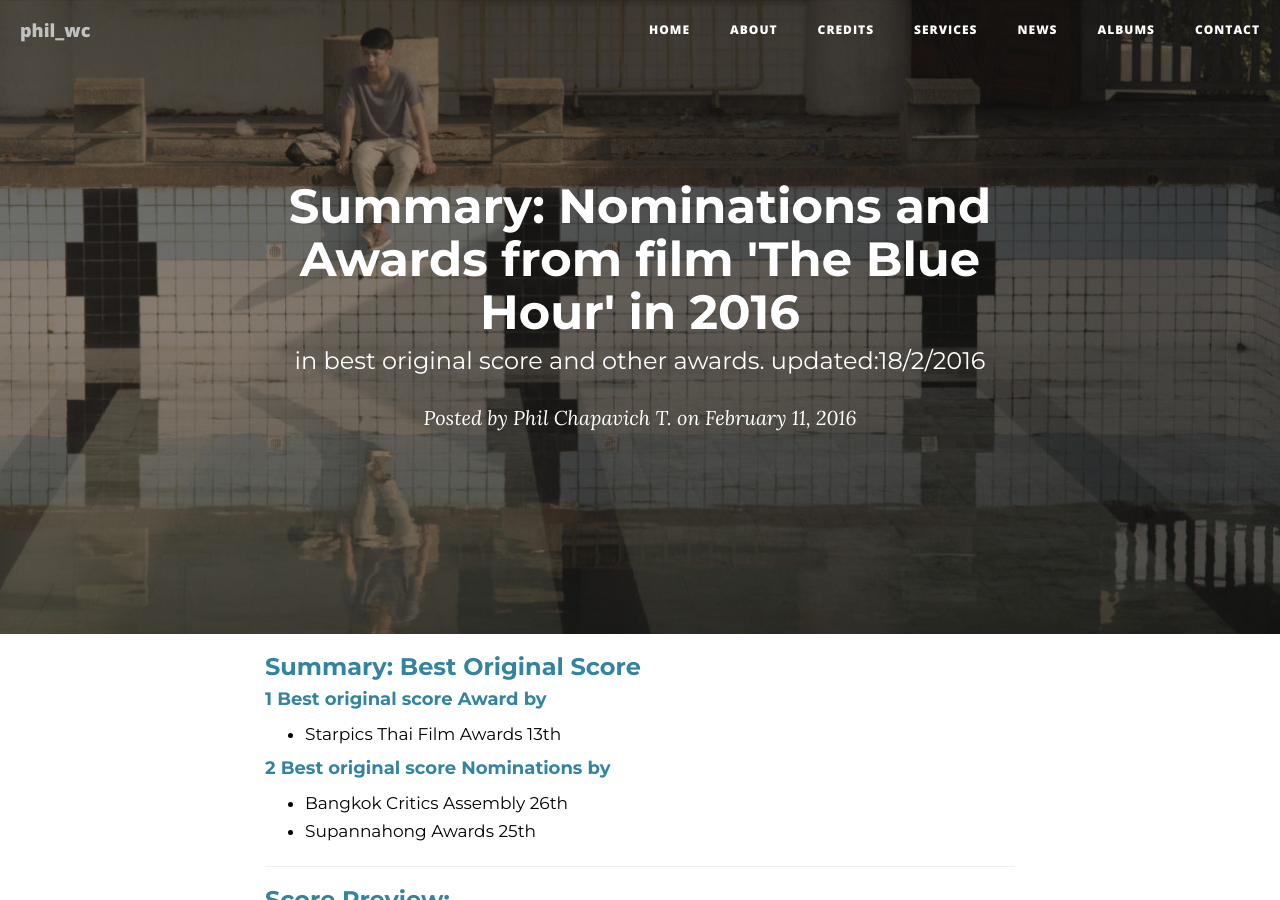
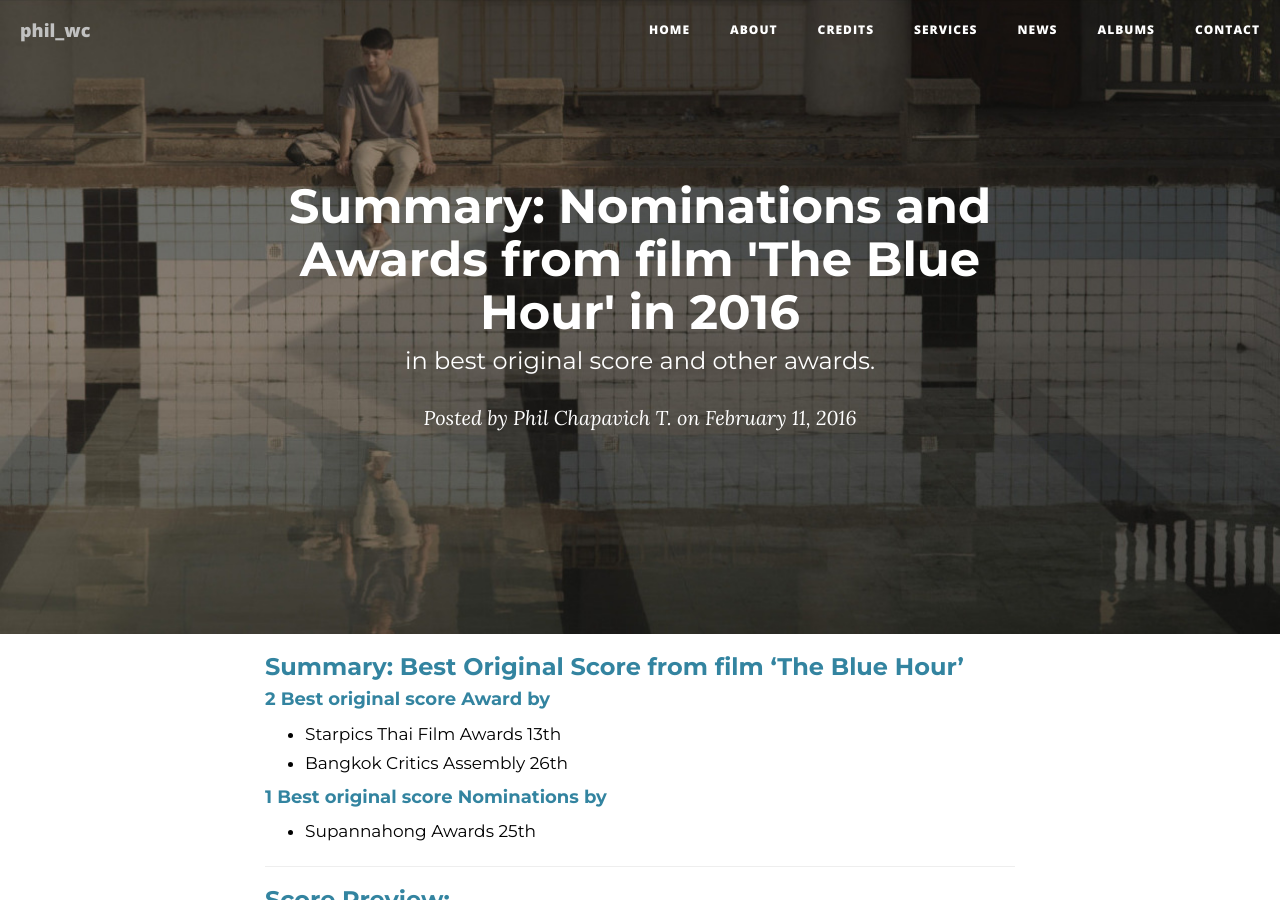
Before and after one commit to phil-wc/phil-wc.github.io, a Jekyll site: the page built from _posts/2016-02-11-nominated.markdown, in a window 1280 px wide and 900 px high. Built offline with Jekyll 4.4.1, drawn with Linux system fonts in a browser that asks for light colours; nearby versions of some CDN libraries; comment, search, counter and statistics services are not loaded.

Commit message:
award update

```diff
--- a/_includes/home/thebluehour.html
+++ b/_includes/home/thebluehour.html
@@ -15,7 +15,7 @@
           <h1>The Blue Hour อนธการ</h1>
           <h3>(Original Motion Picture Soundtrack)</h3><br>
           <h4>Music by Chapavich Temnitikul</h4>
-          <br>
+          <p class="text-white">Best Original Score awarded by Starpics Thai Film Awards 13th and Bangkok Critics Assembly 26th</p>
           <p class="text-white">Available now</p>
           <!-- <a class="button-solid" href="{{ site.baseurl }}/news">BUY</a>&nbsp;&nbsp;
           <a class="button-solid" href="https://play.spotify.com/album/4X7eZp92R3KSpi4fejyPUS">LISTEN&nbsp;<i class="fa fa-spotify"></i></a> -->
--- a/_posts/2016-02-11-nominated.markdown
+++ b/_posts/2016-02-11-nominated.markdown
@@ -1,21 +1,21 @@
 ---
 layout:     post
 title:      "Summary: Nominations and Awards from film 'The Blue Hour' in 2016"
-subtitle:   "in best original score and other awards. updated:18/2/2016"
+subtitle:   "in best original score and other awards."
 date:       2016-02-11 12:00:00
 author:     "Phil Chapavich T."
 header-img: "public/news/2015-01-17-the/header2.jpg"
 ---
 
-### Summary: Best Original Score
+### Summary: Best Original Score from film 'The Blue Hour'
 
-#### 1 Best original score Award by
+#### 2 Best original score Award by
 
 - Starpics Thai Film Awards 13th
+- Bangkok Critics Assembly 26th
 
-#### 2 Best original score Nominations by
+#### 1 Best original score Nominations by
 
-- Bangkok Critics Assembly 26th
 - Supannahong Awards 25th
 
 ---
```
